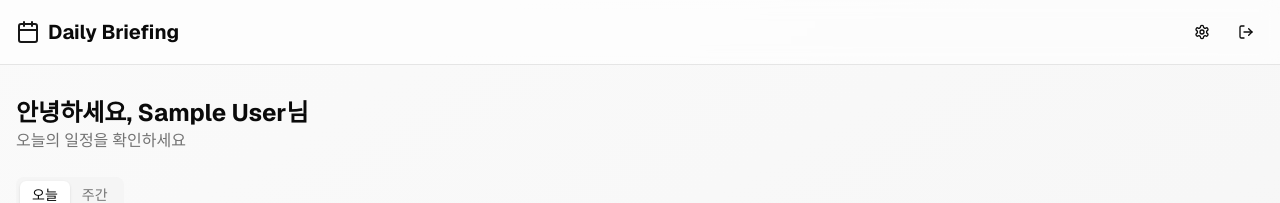
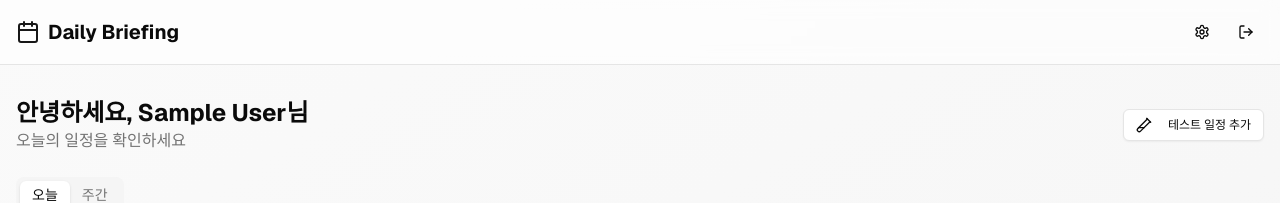
Before and after one commit to BogKim2/gstack_test, a Next.js app: page /dashboard in a window 1280 px wide. Shown: the top 203 px of the page. Built offline with nearby package versions, Linux system fonts and the light colour scheme; no server answers; the database is empty; sample sign-in values are in the browser's storage.

Commit message:
feat: 테스트 일정 생성 기능 추가
- /api/test/create-events API 구현

- 6가지 랜덤 일정 템플릿

- 대시보드에 테스트 버튼 추가

- Google Calendar API로 일정 생성

Made-with: Cursor

```diff
--- /dev/null
+++ b/src/app/api/test/create-events/route.ts
@@ -0,0 +1,125 @@
+import { auth } from "@/auth";
+import { NextResponse } from "next/server";
+import { google } from "googleapis";
+
+const TEST_EVENTS = [
+  {
+    summary: "팀 스탠드업 미팅",
+    description: "일일 진행상황 공유 및 블로커 논의",
+    duration: 30,
+    startHour: 9,
+  },
+  {
+    summary: "프로젝트 기획 회의",
+    description: "Q2 로드맵 검토 및 우선순위 조정",
+    duration: 60,
+    startHour: 10,
+  },
+  {
+    summary: "점심 미팅 - 클라이언트",
+    description: "신규 프로젝트 제안 논의",
+    duration: 90,
+    startHour: 12,
+  },
+  {
+    summary: "코드 리뷰",
+    description: "PR #123 리뷰 및 피드백",
+    duration: 45,
+    startHour: 14,
+  },
+  {
+    summary: "1:1 미팅 - 팀원",
+    description: "커리어 개발 및 목표 설정",
+    duration: 30,
+    startHour: 15,
+  },
+  {
+    summary: "디자인 시스템 워크샵",
+    description: "새로운 컴포넌트 라이브러리 도입 검토",
+    duration: 60,
+    startHour: 16,
+  },
+];
+
+export async function POST(request: Request) {
+  try {
+    const session = await auth();
+
+    if (!session?.user?.email) {
+      return NextResponse.json({ error: "Unauthorized" }, { status: 401 });
+    }
+
+    if (!session.accessToken || !session.refreshToken || !session.expiresAt) {
+      return NextResponse.json(
+        { error: "Missing OAuth tokens" },
+        { status: 400 }
+      );
+    }
+
+    const oauth2Client = new google.auth.OAuth2(
+      process.env.GOOGLE_CLIENT_ID,
+      process.env.GOOGLE_CLIENT_SECRET
+    );
+
+    oauth2Client.setCredentials({
+      access_token: session.accessToken,
+      refresh_token: session.refreshToken,
+      expiry_date: session.expiresAt,
+    });
+
+    const calendar = google.calendar({ version: "v3", auth: oauth2Client });
+
+    // 요청에서 개수 가져오기 (기본 3개)
+    const body = await request.json();
+    const count = Math.min(body.count || 3, TEST_EVENTS.length);
+
+    // 랜덤하게 선택
+    const shuffled = [...TEST_EVENTS].sort(() => Math.random() - 0.5);
+    const selectedEvents = shuffled.slice(0, count);
+
+    const today = new Date();
+    const createdEvents = [];
+
+    for (const event of selectedEvents) {
+      const startTime = new Date(today);
+      startTime.setHours(event.startHour, 0, 0, 0);
+
+      const endTime = new Date(startTime);
+      endTime.setMinutes(endTime.getMinutes() + event.duration);
+
+      const result = await calendar.events.insert({
+        calendarId: "primary",
+        requestBody: {
+          summary: event.summary,
+          description: event.description,
+          start: {
+            dateTime: startTime.toISOString(),
+            timeZone: "Asia/Seoul",
+          },
+          end: {
+            dateTime: endTime.toISOString(),
+            timeZone: "Asia/Seoul",
+          },
+        },
+      });
+
+      createdEvents.push({
+        id: result.data.id,
+        summary: event.summary,
+        start: startTime.toISOString(),
+        end: endTime.toISOString(),
+      });
+    }
+
+    return NextResponse.json({
+      message: `${count}개의 테스트 일정이 생성되었습니다`,
+      events: createdEvents,
+    });
+  } catch (error) {
+    console.error("Test events creation error:", error);
+    return NextResponse.json(
+      { error: "테스트 일정 생성 중 오류가 발생했습니다" },
+      { status: 500 }
+    );
+  }
+}
--- a/src/app/dashboard/page.tsx
+++ b/src/app/dashboard/page.tsx
@@ -6,6 +6,7 @@ import { Tabs, TabsContent, TabsList, TabsTrigger } from "@/components/ui/tabs";
 import { Calendar, Settings, LogOut } from "lucide-react";
 import Link from "next/link";
 import { BriefingCard } from "@/components/briefing-card";
+import { TestEventsButton } from "@/components/test-events-button";
 import { db } from "@/db";
 import { briefings } from "@/db/schema";
 import { eq, and, desc } from "drizzle-orm";
@@ -75,9 +76,12 @@ export default async function DashboardPage() {
 
       {/* Main Content */}
       <main className="container mx-auto px-4 py-8">
-        <div className="mb-6">
-          <h2 className="text-2xl font-bold">안녕하세요, {session.user.name}님</h2>
-          <p className="text-muted-foreground">오늘의 일정을 확인하세요</p>
+        <div className="mb-6 flex items-center justify-between">
+          <div>
+            <h2 className="text-2xl font-bold">안녕하세요, {session.user.name}님</h2>
+            <p className="text-muted-foreground">오늘의 일정을 확인하세요</p>
+          </div>
+          <TestEventsButton />
         </div>
 
         <Tabs defaultValue="today" className="space-y-4">
--- /dev/null
+++ b/src/components/test-events-button.tsx
@@ -0,0 +1,64 @@
+"use client";
+
+import { useState } from "react";
+import { Button } from "@/components/ui/button";
+import { Loader2, TestTube2 } from "lucide-react";
+import { toast } from "sonner";
+
+export function TestEventsButton() {
+  const [loading, setLoading] = useState(false);
+
+  const createTestEvents = async () => {
+    setLoading(true);
+    try {
+      const response = await fetch("/api/test/create-events", {
+        method: "POST",
+        headers: {
+          "Content-Type": "application/json",
+        },
+        body: JSON.stringify({ count: 3 }),
+      });
+
+      const data = await response.json();
+
+      if (!response.ok) {
+        throw new Error(data.error || "테스트 일정 생성 실패");
+      }
+
+      toast.success(data.message);
+
+      // 페이지 새로고침하여 브리핑 다시 가져오기
+      setTimeout(() => {
+        window.location.reload();
+      }, 1000);
+    } catch (error) {
+      console.error("Test events creation error:", error);
+      toast.error(
+        error instanceof Error ? error.message : "테스트 일정 생성 중 오류가 발생했습니다"
+      );
+    } finally {
+      setLoading(false);
+    }
+  };
+
+  return (
+    <Button
+      onClick={createTestEvents}
+      disabled={loading}
+      variant="outline"
+      size="sm"
+    >
+      {loading ? (
+        <>
+          <Loader2 className="mr-2 h-4 w-4 animate-spin" />
+          생성 중...
+        </>
+      ) : (
+        <>
+          <TestTube2 className="mr-2 h-4 w-4" />
+          테스트 일정 추가
+        </>
+      )}
+    </Button>
+  );
+}
```
